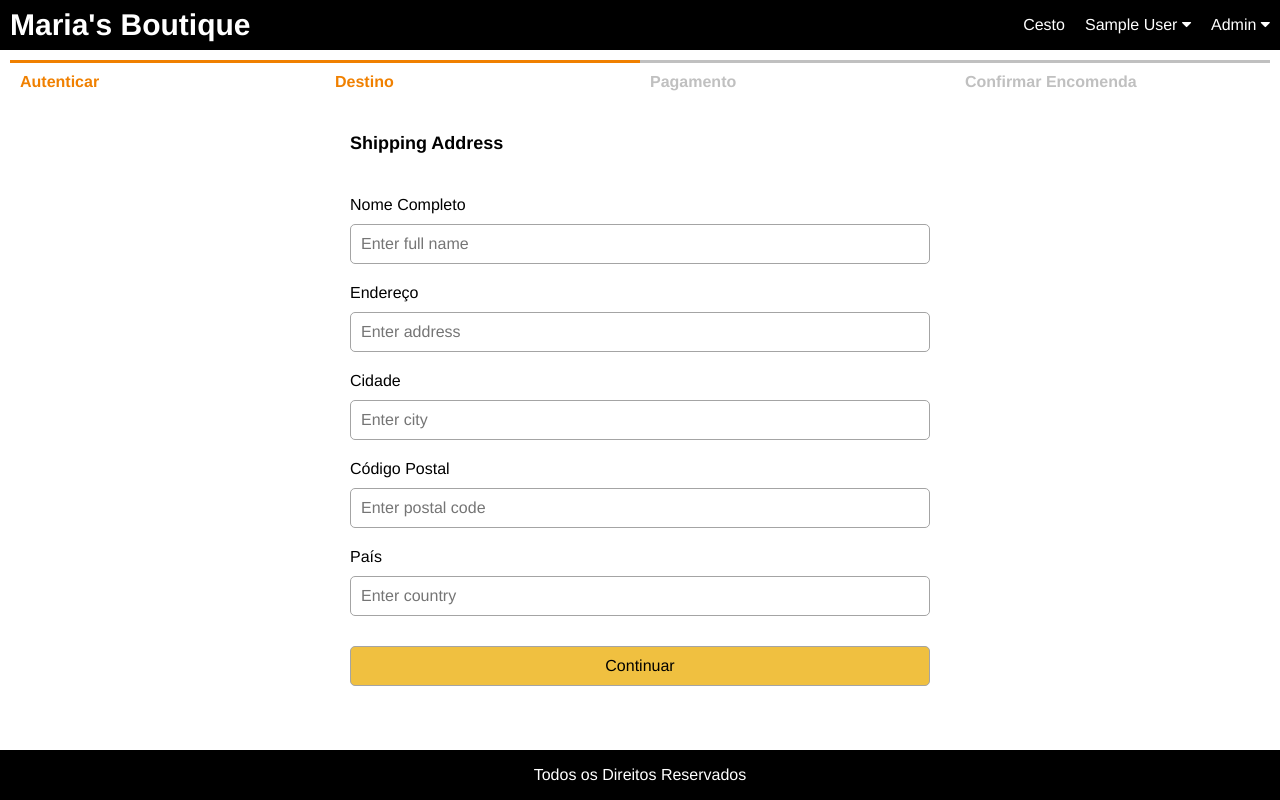
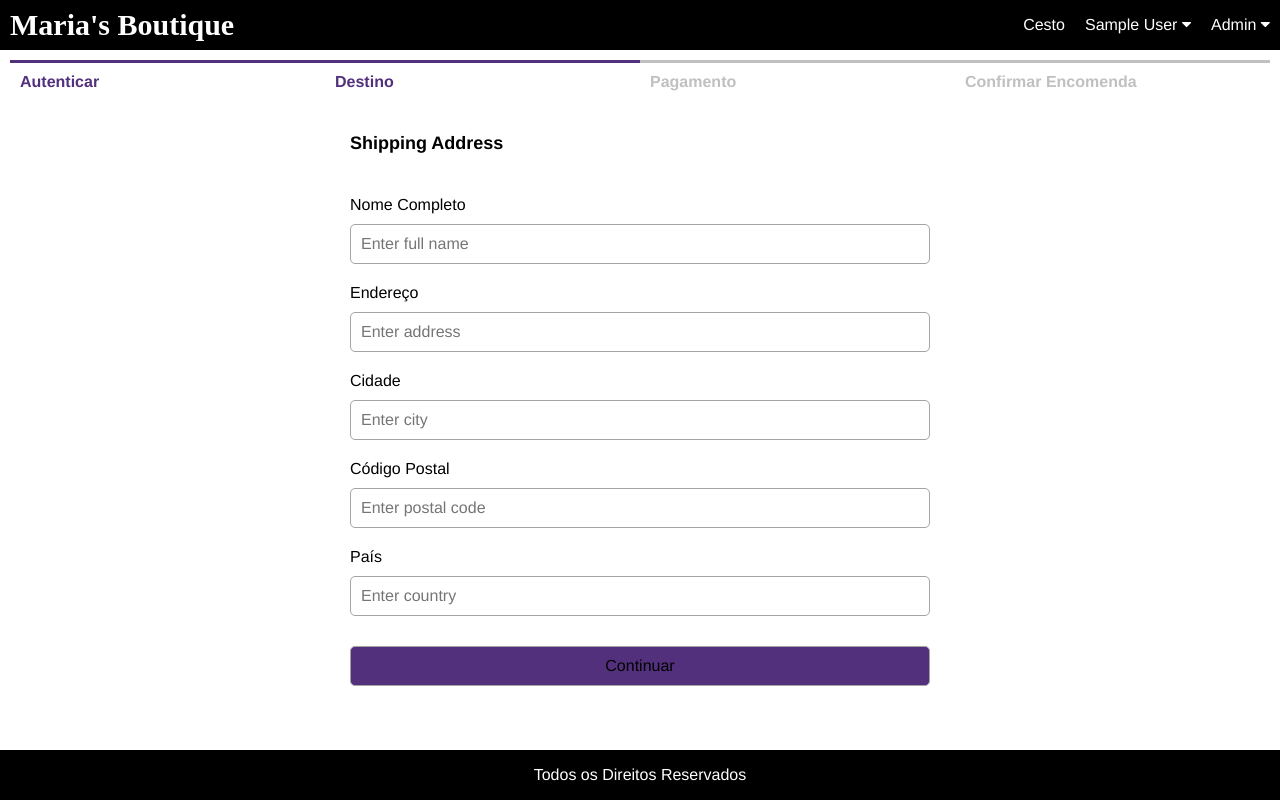
Before and after one commit to alejanglez/mariasboutique-app, a React (Create React App) app in the folder frontend/: page /shipping in a window 1280 px wide. Built offline with nearby package versions, Linux system fonts and the light colour scheme; sample sign-in values are in the browser's storage.

Commit message:
Style & color

```diff
--- a/frontend/public/index.html
+++ b/frontend/public/index.html
@@ -28,6 +28,7 @@
       rel="stylesheet"
       href="https://cdnjs.cloudflare.com/ajax/libs/font-awesome/4.7.0/css/font-awesome.min.css"
     />
+
     <title>React App</title>
   </head>
   <body>
--- a/frontend/src/index.css
+++ b/frontend/src/index.css
@@ -52,7 +52,7 @@ a {
   text-decoration: none;
 }
 a:hover {
-  color: #ff8000;
+  color: #52307c;
 }
 ul {
   padding: 0;
@@ -85,7 +85,7 @@ button:hover {
   border: 0.1rem #404040 solid;
 }
 button.primary {
-  background-color: #f0c040;
+  background-color: #52307c;
 }
 button.block {
   width: 100%;
@@ -98,7 +98,9 @@ header a {
   color: #ffffff;
   padding: 1rem;
 }
+@import url(https://fonts.googleapis.com/css?family=Sacramento:regular);
 a.brand {
+  font-family:Sacramento;
   color: #ffffff;
   font-size: 3rem;
   font-weight: bold;
@@ -175,7 +177,7 @@ img.large {
 }
 /* Rating */
 .rating span {
-  color: #f0c040;
+  color:#52307c;
   margin: 0.1rem;
 }
 .rating span:last-child {
@@ -250,8 +252,8 @@ img.large {
   font-weight: bold;
 }
 .checkout-steps > div.active {
-  border-top-color: #f08000;
-  color: #f08000;
+  border-top-color:#52307c;
+  color: #52307c;
 }
 /* Table */
 .table {
```
